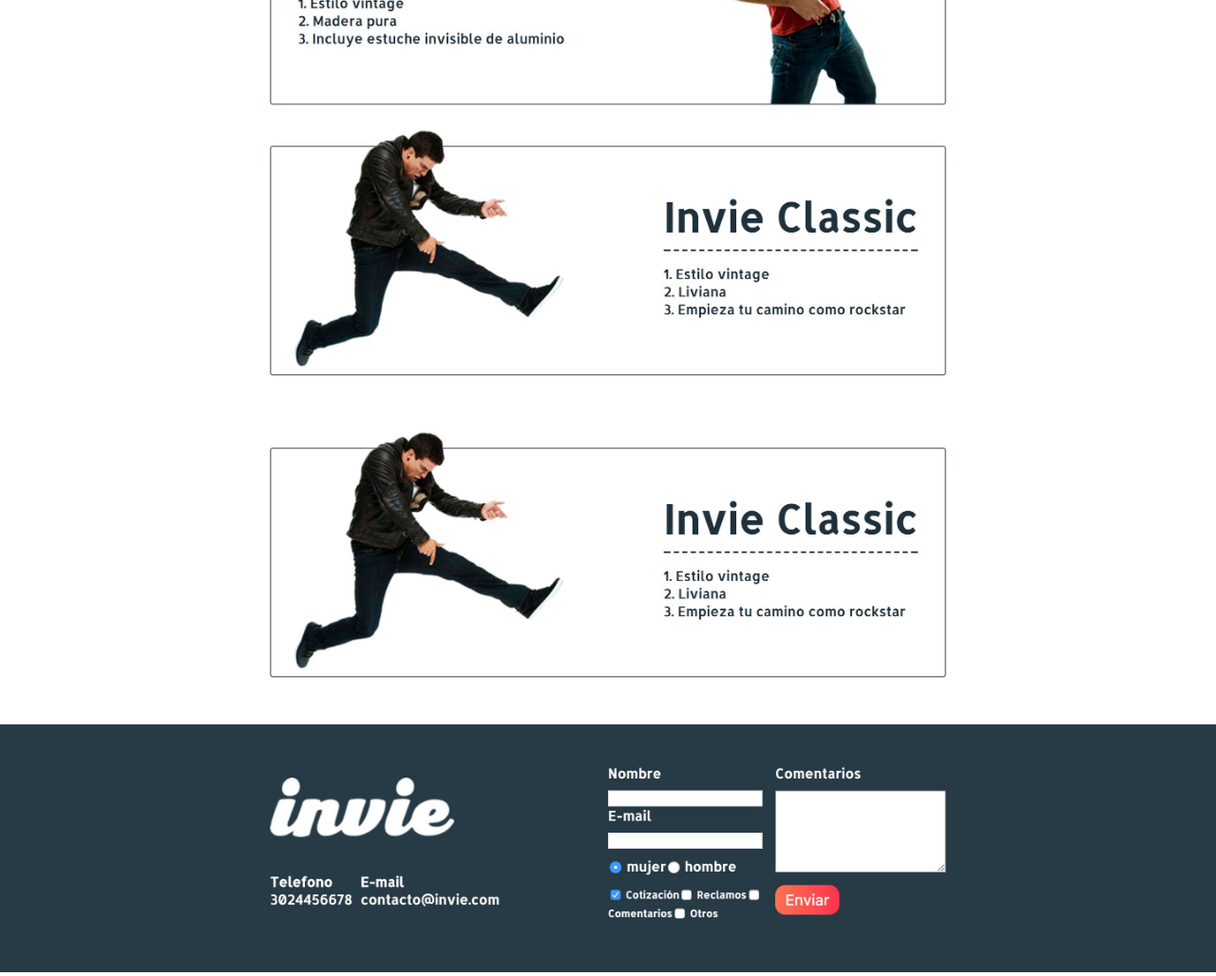
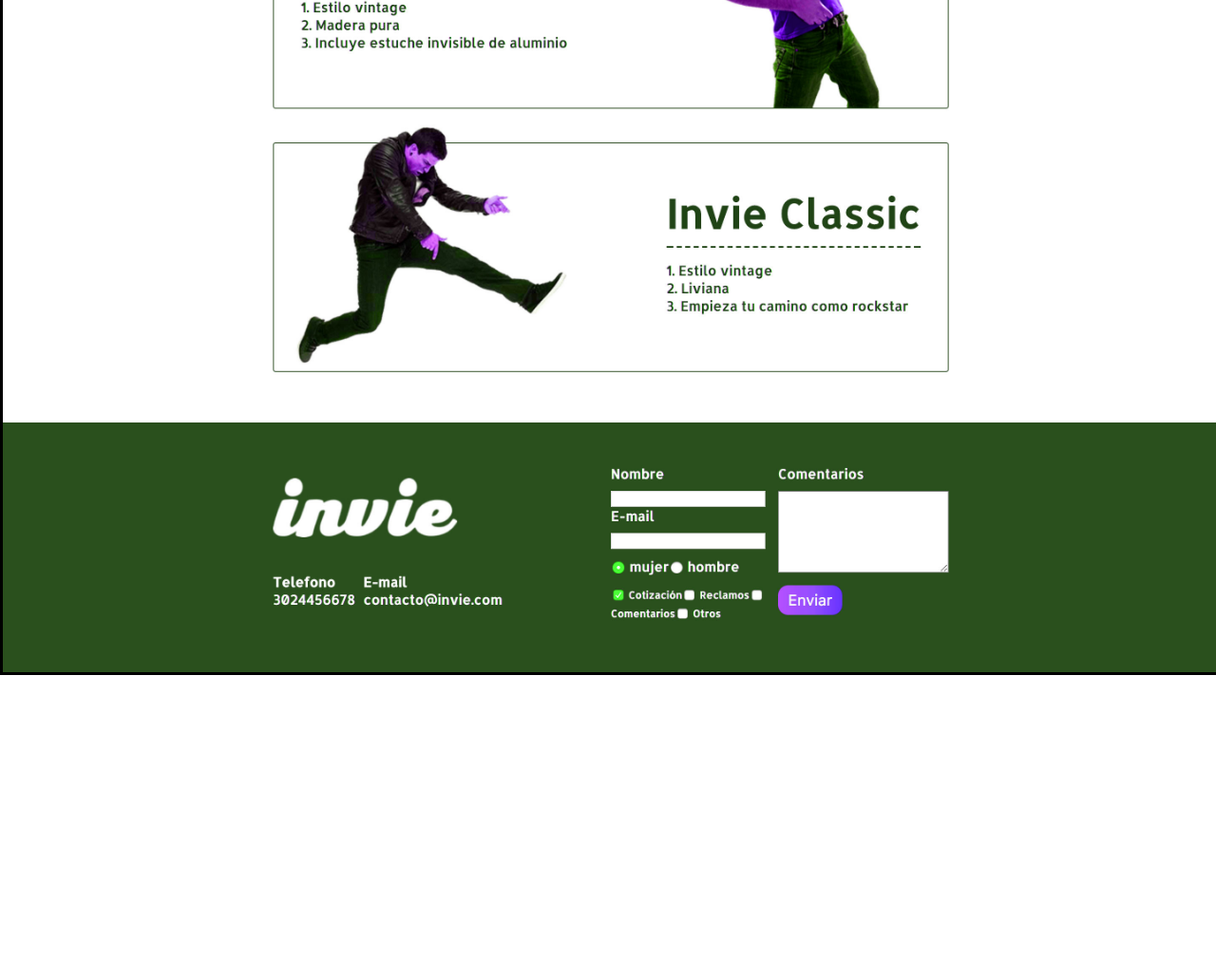
Before and after one commit to hector-fannor/invie-github, a plain HTML site: page index.html in a window 1280 px wide. Shown: the part 700-1728 px from the top of the page at 95% size. After the commit the page ends 1415 px from the top, so only its background shows below. Drawn offline with Linux system fonts and the light colour scheme.

Commit message:
nueva version de invie en verde

```diff
--- a/index.html
+++ b/index.html
@@ -8,15 +8,11 @@
       }
       img{
         max-width: 100%;
+        border:  solid ;
       }
     </style>
   </head>
   <body>
-    <img src="header.jpg" alt="">
-    <img src="hero.jpg" alt="">
-    <img src="acustica.jpg" alt="">
-    <img src="clasica.jpg" alt="">
-    <img src="clasica.jpg" alt="">
-    <img src="footer.jpg" alt="">
+    <img src="nueva.jpg" alt="">
   </body>
 </html>
```
Also changed, not shown: nueva.jpg (added).
